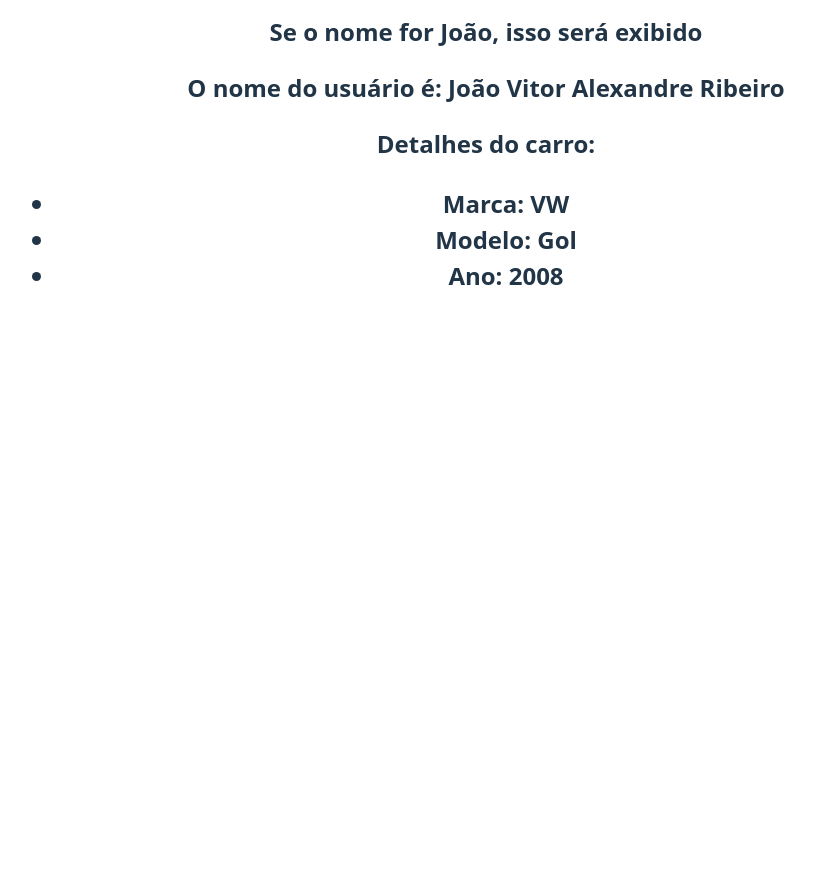
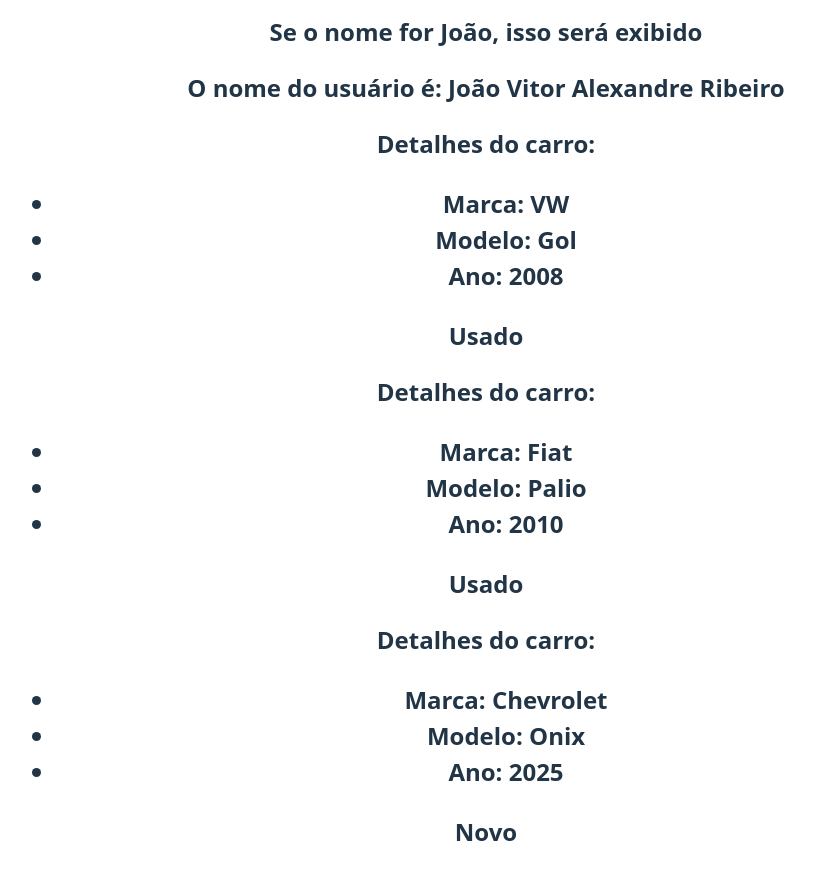
Before and after one commit to joao-vittorr/estudo-react-native, a React (Vite) app in the folder 3_avancando_em_react/avancando/: page / in a window 1280 px wide. Shown: the part 900-1780 px from the top of the page, without its empty margins (154-969 px from the left). Before the commit the page ends 1250 px from the top, so only its background shows below. Built offline with nearby package versions, Linux system fonts and the light colour scheme.

Commit message:
Testando reaproveitamento de componente

```diff
--- a/3_avancando_em_react/avancando/src/App.jsx
+++ b/3_avancando_em_react/avancando/src/App.jsx
@@ -17,7 +17,10 @@
         {/* props */}
         <ShowUserName name="João Vitor Alexandre Ribeiro "> </ShowUserName>
         {/* destructuring */}
-        <CarDetails marca="VW" modelo="Gol" ano={2008}> </CarDetails>
+        <CarDetails marca="VW" modelo="Gol" ano={2008} newCar={false}> </CarDetails>
+        {/* Reaproveitando*/}
+        <CarDetails marca="Fiat" modelo="Palio" ano={2010} newCar={false}> </CarDetails>
+        <CarDetails marca="Chevrolet" modelo="Onix" ano={2025} newCar={true}> </CarDetails>
       </div>
     </>
   );
--- a/3_avancando_em_react/avancando/src/components/CarDetails.jsx
+++ b/3_avancando_em_react/avancando/src/components/CarDetails.jsx
@@ -1,6 +1,6 @@
 import React from "react";
 
-const CarDetails = ({marca, modelo, ano}) => {
+const CarDetails = ({marca, modelo, ano, newCar}) => {
   return (
     <div>
       <h2>
@@ -16,6 +16,7 @@
                 <strong>Ano:</strong> {ano}
             </li>
         </ul>
+        {newCar ? "Novo" : "Usado"}
       </h2>
     </div>
   );
```
